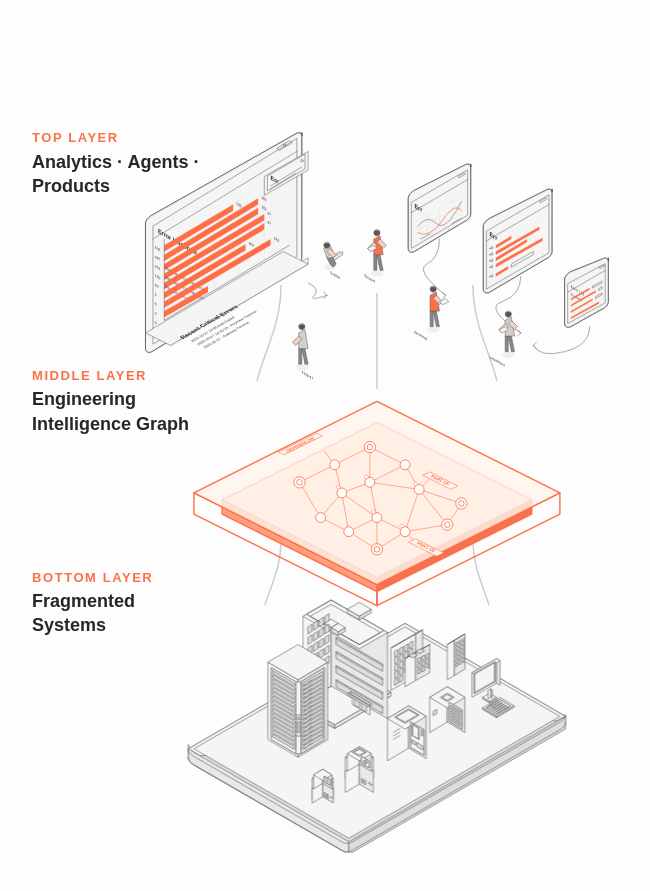
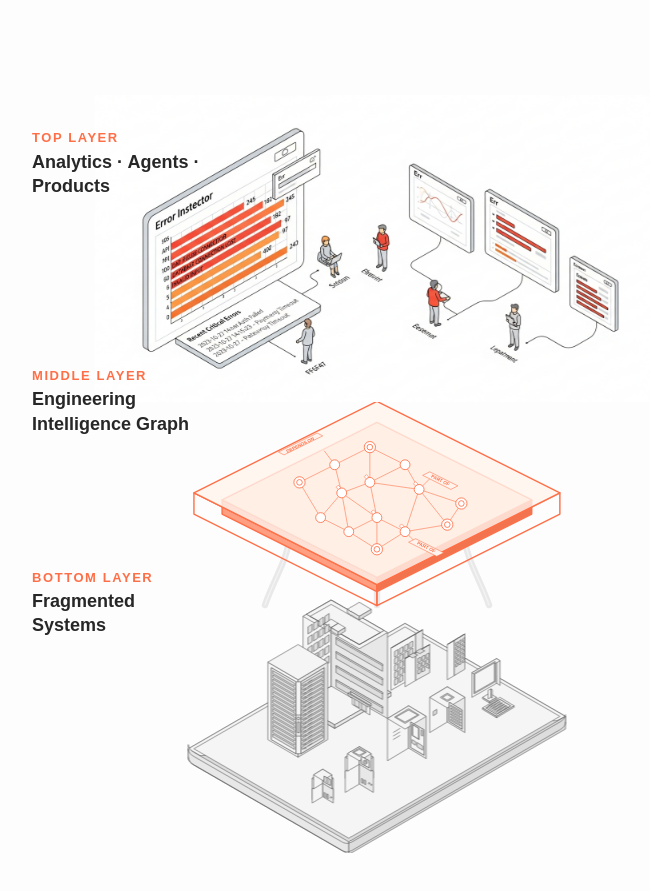
Before and after one commit to sharif-for-spread/spread-homepage, a plain HTML site: page index.html in a window 1280 px wide. Shown: the part 1315-2206 px from the top of the page, without its empty margins (263-913 px from the left). Drawn offline with Linux system fonts and the light colour scheme.

Commit message:
Use PNG for top layer, replace connectors with organic pipe-style curves
- Top layer now uses the high-quality PNG with isometric screens + people
- Connectors replaced with 3-layer pipe effect (shadow, body, highlight)
  for organic hose-like appearance matching original diagram

Co-Authored-By: Claude Opus 4.6 (1M context) <noreply@anthropic.com>

```diff
--- a/index.html
+++ b/index.html
@@ -978,18 +978,37 @@
         <div class="layer-label lbl-mid" id="lblMid"><small>Middle Layer</small>Engineering<br>Intelligence Graph</div>
         <div class="layer-label lbl-bot" id="lblBot"><small>Bottom Layer</small>Fragmented<br>Systems</div>
         <!-- Three illustrated layers -->
-        <img class="exploded-img layer-img-top" id="layerTop" src="layer_screens.svg" alt="Product screens: Error Inspector, Product Explorer, Requirements Manager, AI Agent">
+        <img class="exploded-img layer-img-top" id="layerTop" src="layer_screens_v2.png" alt="Product screens: Error Inspector, Product Explorer, Requirements Manager, AI Agent">
         <img class="exploded-img layer-img-mid" id="layerMiddle" src="layer_graph.svg" alt="Engineering Intelligence Graph with connected nodes">
         <img class="exploded-img layer-img-bot" id="layerBottom" src="layer_systems.svg" alt="Fragmented systems: PLM, ERP, CAD, MES, Docs, ALM, Sheets">
-        <!-- Connector lines -->
+        <!-- Connector pipes -->
         <svg class="exploded-connectors" viewBox="0 0 800 900" fill="none">
-          <g stroke="#aaa" stroke-width="1.8" opacity="0.6">
-            <path d="M280 240 C280 290, 260 320, 250 360"/>
-            <path d="M400 250 C400 300, 400 330, 400 370"/>
-            <path d="M520 240 C520 290, 540 320, 550 360"/>
-            <path d="M280 560 C280 590, 270 610, 260 640"/>
-            <path d="M400 560 C400 590, 400 610, 400 640"/>
-            <path d="M520 560 C520 590, 530 610, 540 640"/>
+          <!-- Pipe shadow/depth layer -->
+          <g stroke="#d5d5d5" stroke-width="8" stroke-linecap="round" opacity="0.5">
+            <path d="M300 235 C300 270, 270 300, 260 355"/>
+            <path d="M400 240 C400 280, 400 310, 400 365"/>
+            <path d="M500 235 C500 270, 530 300, 540 355"/>
+            <path d="M290 555 C290 580, 270 610, 260 640"/>
+            <path d="M400 555 C400 580, 400 610, 400 640"/>
+            <path d="M510 555 C510 580, 530 610, 540 640"/>
+          </g>
+          <!-- Pipe highlight layer -->
+          <g stroke="#e8e8e8" stroke-width="5" stroke-linecap="round">
+            <path d="M300 235 C300 270, 270 300, 260 355"/>
+            <path d="M400 240 C400 280, 400 310, 400 365"/>
+            <path d="M500 235 C500 270, 530 300, 540 355"/>
+            <path d="M290 555 C290 580, 270 610, 260 640"/>
+            <path d="M400 555 C400 580, 400 610, 400 640"/>
+            <path d="M510 555 C510 580, 530 610, 540 640"/>
+          </g>
+          <!-- Pipe core (light center for 3D effect) -->
+          <g stroke="#f2f2f2" stroke-width="2" stroke-linecap="round">
+            <path d="M300 235 C300 270, 270 300, 260 355"/>
+            <path d="M400 240 C400 280, 400 310, 400 365"/>
+            <path d="M500 235 C500 270, 530 300, 540 355"/>
+            <path d="M290 555 C290 580, 270 610, 260 640"/>
+            <path d="M400 555 C400 580, 400 610, 400 640"/>
+            <path d="M510 555 C510 580, 530 610, 540 640"/>
           </g>
         </svg>
       </div>
```
Also changed, not shown: layer_screens_v2.png (added).
